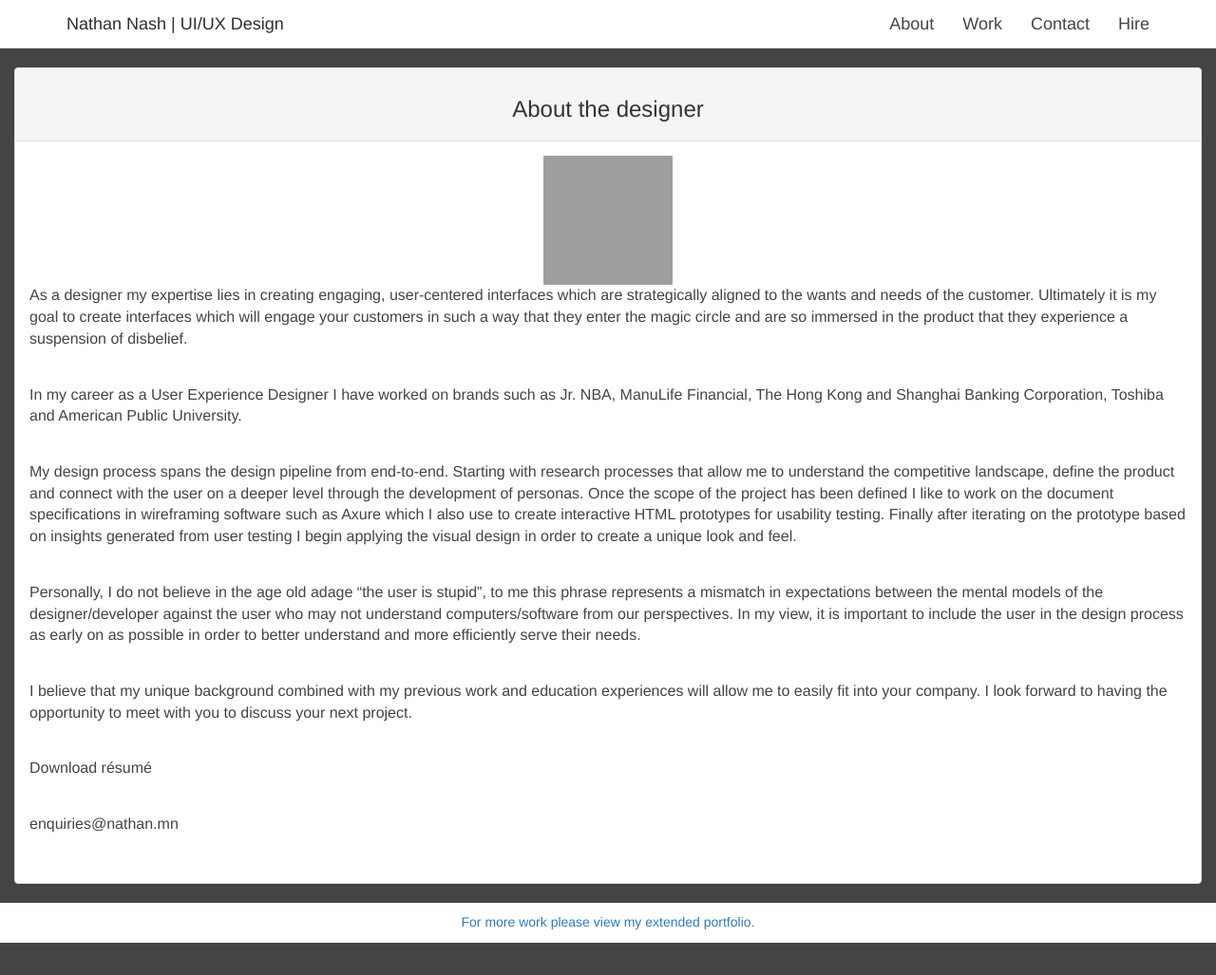
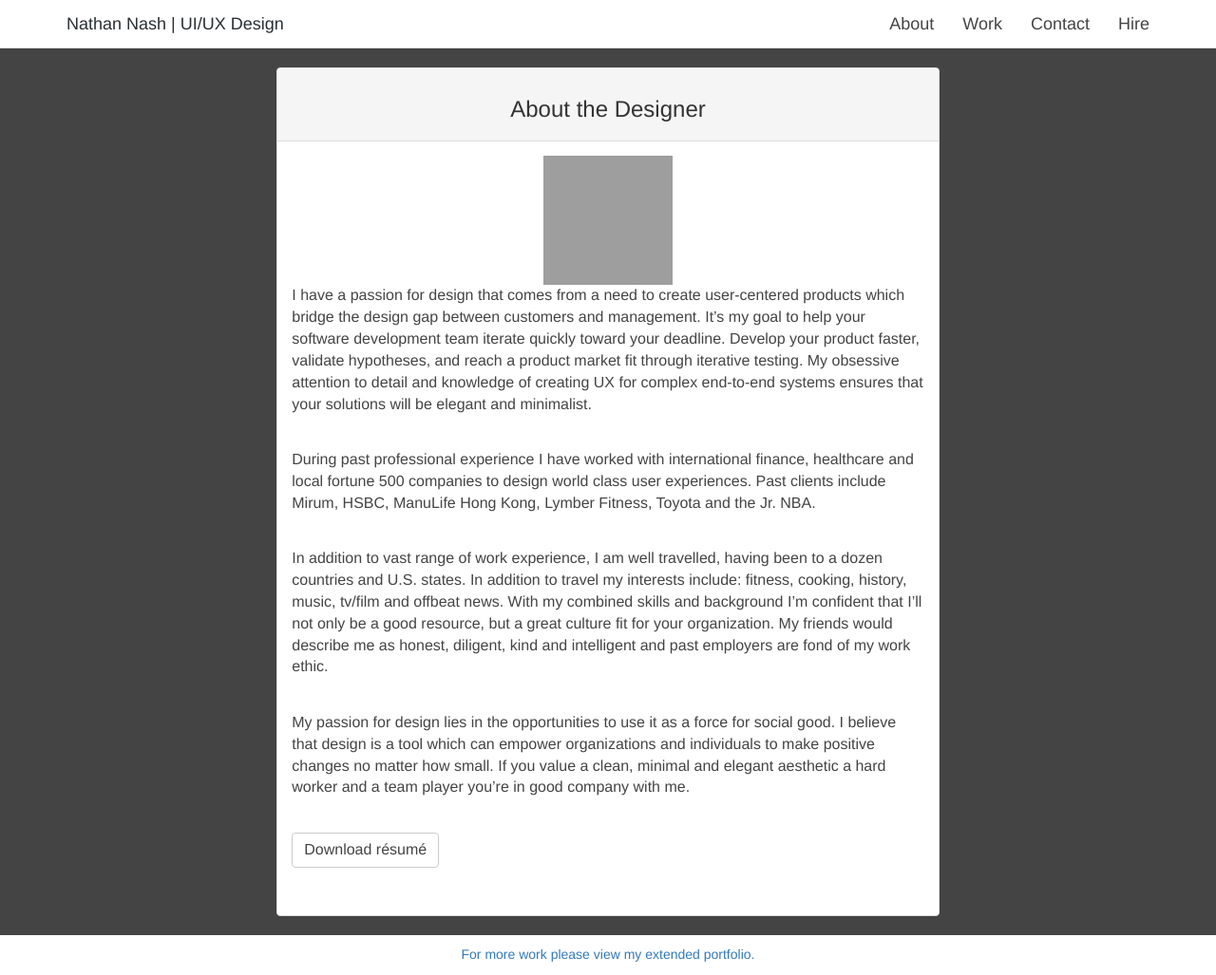
Before and after one commit to nathannash/nathannash.github.io, a Jekyll site: the page built from about.html, in a window 1280 px wide. Shown: the whole page at 95% size. Built offline with Jekyll 4.4.1, drawn with Linux system fonts in a browser that asks for light colours; nearby versions of some CDN libraries; before the commit the page ends 993 px from its top, so only the background shows below that; grey boxes are pictures that could not be loaded.

Commit message:
about page

```diff
--- a/about.html
+++ b/about.html
@@ -4,33 +4,27 @@ title: About Me
 ---
 <section class="about container-fluid">
 <div class="panel panel-default about">
-			<div class="panel-heading "><h3>About the designer</h3></div>
+			<div class="panel-heading "><h3>About the Designer</h3></div>
 			<div class="panel-body">
 				<img src="https://dl.dropboxusercontent.com/u/26287488/ux_portfolio/img/avatar.png" width="136" height="136" />
 				<p>
-					As a designer my expertise lies in creating engaging, user-centered interfaces which are strategically aligned to the wants and needs of the customer. Ultimately it is my goal to create interfaces which will engage your customers in such a way that they enter the magic circle and are so immersed in the product that they experience a suspension of disbelief.
+					I have a passion for design that comes from a need to create user-centered products which bridge the design gap between customers and management. It’s my goal to help your software development team iterate quickly toward your deadline. Develop your product faster, validate hypotheses, and reach a product market fit through iterative testing. My obsessive attention to detail and knowledge of creating UX for complex end-to-end systems ensures that your solutions will be elegant and minimalist.
 				</p>
 				<p>
-					In my career as a User Experience Designer I have worked on brands such as Jr. NBA, ManuLife Financial, The Hong Kong and Shanghai Banking Corporation, Toshiba and American Public University.
+					During past professional experience I have worked with international finance, healthcare and local fortune 500 companies to design world class user experiences. Past clients include Mirum, HSBC, ManuLife Hong Kong, Lymber Fitness, Toyota and the Jr. NBA.
 				</p>
 				<p>
-					My design process spans the design pipeline from end-to-end. Starting with research processes that allow me to understand the competitive landscape, define the product and connect with the user on a deeper level through the development of personas. Once the scope of the project has been defined I like to work on the document specifications in wireframing software such as Axure which I also use to create interactive HTML prototypes for usability testing. Finally after iterating on the prototype based on insights generated from user testing I begin applying the visual design in order to create a unique look and feel.
+					In addition to vast range of work experience, I am well travelled, having been to a dozen countries and U.S. states. In addition to travel my interests include: fitness, cooking, history, music, tv/film and offbeat news. With my combined skills and background I’m confident that I’ll not only be a good resource, but a great culture fit for your organization. My friends would describe me as honest, diligent, kind and intelligent and past employers are fond of my work ethic.
 				</p>
 				<p>
-					Personally, I do not believe in the age old adage “the user is stupid”, to me this phrase represents a mismatch in expectations between the mental models of the designer/developer against the user who may not understand computers/software from our perspectives. In my view, it is important to include the user in the design process as early on as possible in order to better understand and more efficiently serve their needs.
+					My passion for design lies in the opportunities to use it as a force for social good. I believe that design is a tool which can empower organizations and individuals to make positive changes no matter how small. If you value a clean, minimal and elegant aesthetic a hard worker and a team player you’re in good company with me.
 				</p>
 				<p>
-					I believe that my unique background combined with my previous work and education experiences will allow me to easily fit into your company. I look forward to having the opportunity to meet with you to discuss your next project.
-				</p>
-				<p>
-					<a href="https://docs.google.com/document/d/1YRKtePmQWkP275-cjitq4Md2VLD2vCgmvj2fwC1A7wY/edit?usp=sharing" target="_blank">
-						Download r&eacute;sum&eacute;
-					</a>
-				</p>
-				<p>
-					<a href="mailto:enquiries@nathan.mn">
-						enquiries@nathan.mn
-					</a>
+				 	<button type="button" class="btn btn-default">
+						<a href="https://docs.google.com/document/d/1YRKtePmQWkP275-cjitq4Md2VLD2vCgmvj2fwC1A7wY/edit?usp=sharing" target="_blank">
+							Download r&eacute;sum&eacute;
+						</a>
+					</button>
 				</p>
 			</div>
 		</div>
--- a/includes/css/style.css
+++ b/includes/css/style.css
@@ -131,6 +131,7 @@ h1, h3 {
 		position: relative;
 		z-index: -1;
 		cursor: s-resize;
+		background:#000000;
 	}
 
 	/*Tagline*/
@@ -216,7 +217,7 @@ h1, h3 {
 
 	.project_jrnba {
 	  background-color: #75c9af;
-	background-image:linear-gradient(rgb(0,174,239), rgb(77,207,255));
+	  background-image:linear-gradient(rgb(0,174,239), rgb(77,207,255));
 	}
 
 
@@ -287,10 +288,8 @@ h1, h3 {
 
 /*About*/
 .about {
-	margin-top:10px;
-	margin-left: 0;
-	margin-right: auto;
-	width: 100%;
+	margin:10px auto 10px auto;
+	width: 75%;
 	text-align: center;
 }
 
```
